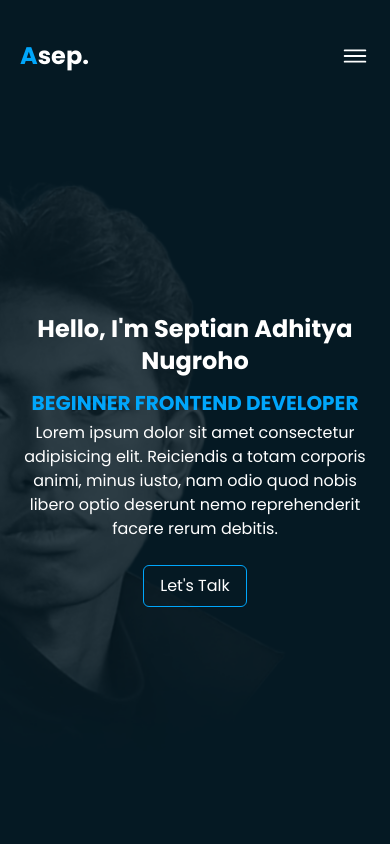
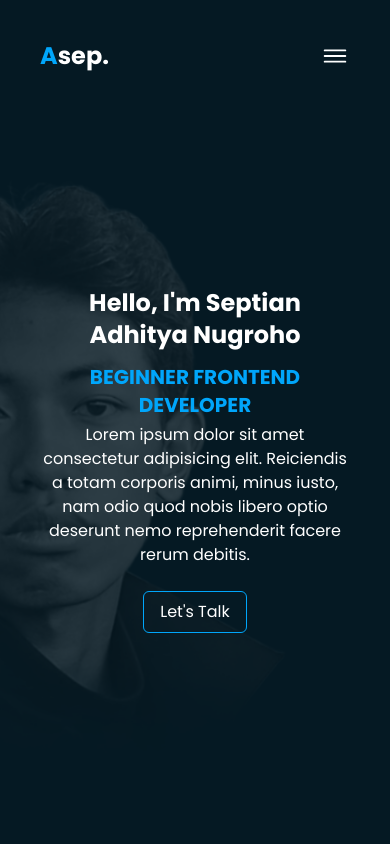
Before and after one commit to SeptianAdhityaN/SeptianAdhityaN.github.io, a website: page index.html in a window 390 px wide. Shown: the top 844 px of the page. Drawn offline with nearby package versions, Linux system fonts and the light colour scheme.

Commit message:
Fix Bug Responsive

```diff
--- a/index.html
+++ b/index.html
@@ -19,7 +19,7 @@
     <header>
       <nav class="z-[100] w-full">
         <div
-          class="fixed w-full justify-between lg:items-center md:p-10 py-10 px-5 text-lg z-[99] bg-primary top-0"
+          class="fixed w-full justify-between lg:items-center p-10 text-lg z-[99] bg-primary top-0"
         >
           <div class="flex items-center justify-between lg:mx-24 md:px-8">
             <a href="" class="text-2xl font-bold md:text-3xl"
@@ -96,7 +96,7 @@
 
     <!-- HERO SECTION START -->
     <section id="home" class="flex h-screen w-full bg-[url(/dist/images/bg.png)] bg-cover bg-right bg-no-repeat">
-      <div class=" flex h-screen w-full items-center md:px-[10%] px-5 py-0 justify-center md:justify-start z-[2] lg:z-[1]">
+      <div class=" flex h-screen w-full items-center px-[10%] py-0 justify-center md:justify-start z-[2] lg:z-[1]">
       <div class="text-center md:text-left mt-[100px] max-w-screen-xl">
         <h1 class="mb-3 text-2xl font-bold md:text-3xl">
           Hello, I'm Septian Adhitya Nugroho
```
Also changed, not shown: dist/css/style.css.
